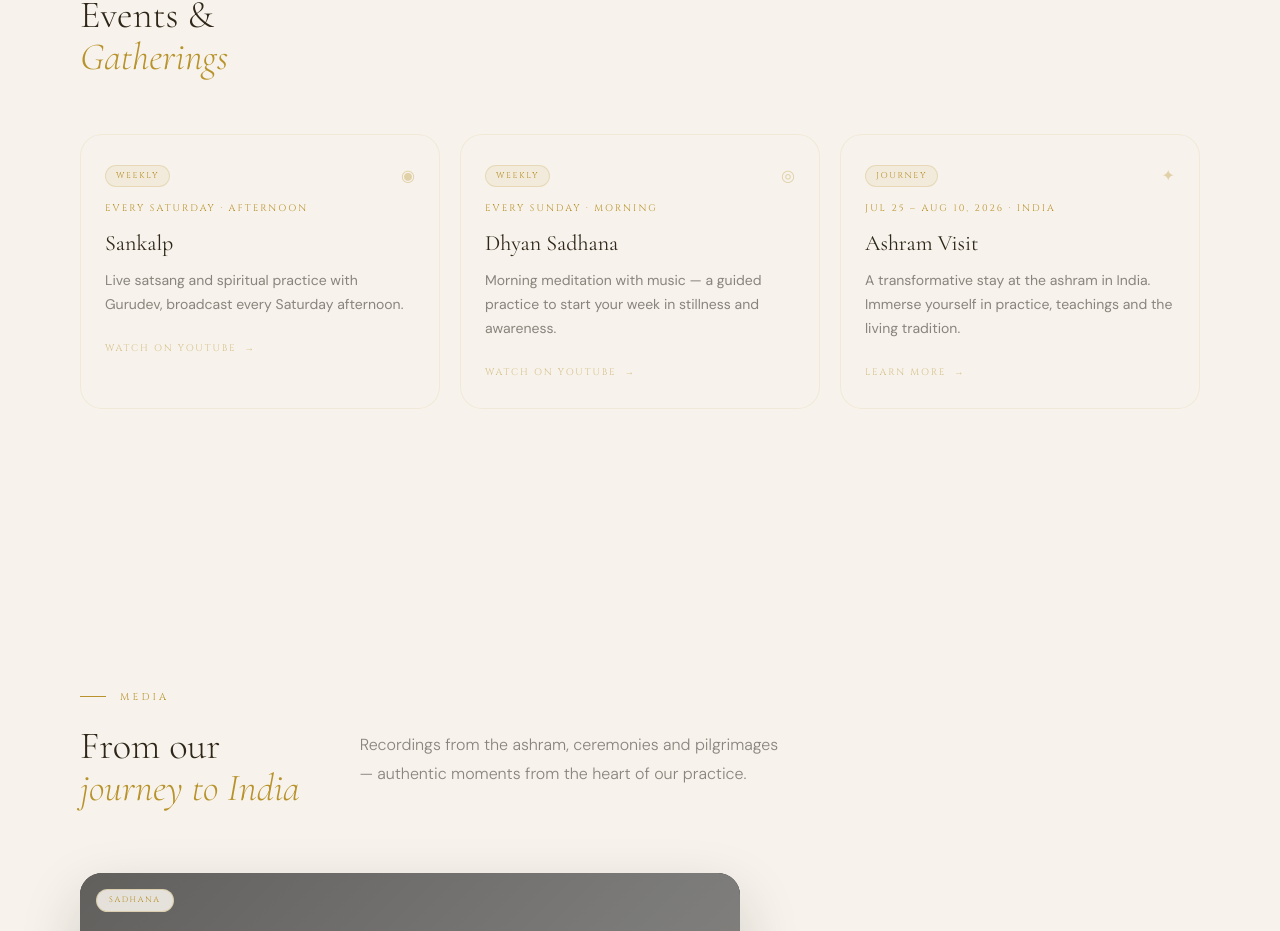
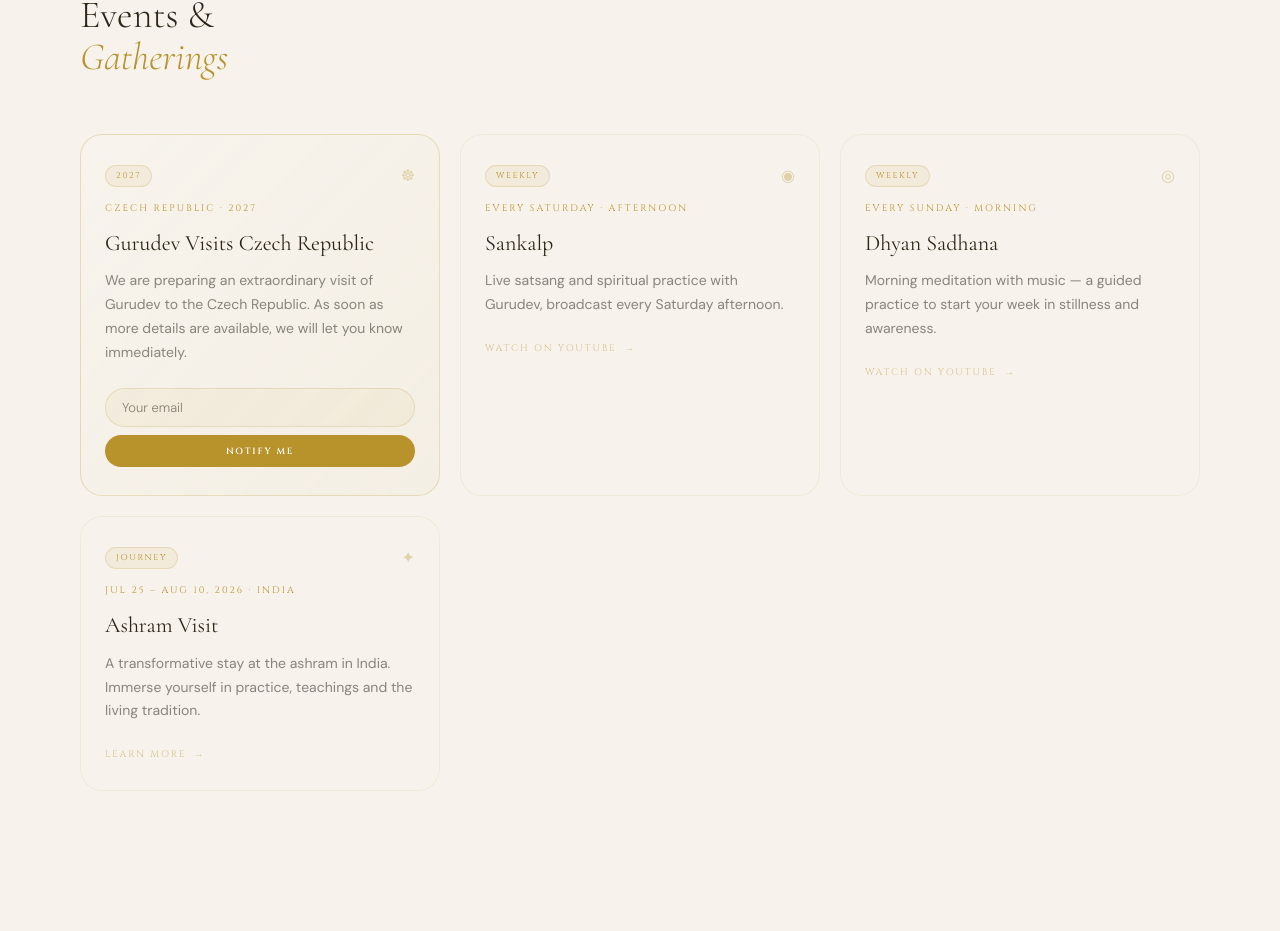
Before and after one commit to kocandrle69/zero-balance-next, a Next.js app: page / in a window 1280 px wide. Shown: the part 5212-6143 px from the top of the page. Built offline with nearby package versions, Linux system fonts and the light colour scheme; no server answers; grey boxes are pictures that could not be loaded.

Commit message:
uprava mailing list - dle jazyka

```diff
--- a/package.json
+++ b/package.json
@@ -9,6 +9,7 @@
     "lint": "eslint"
   },
   "dependencies": {
+    "@fontsource-variable/inter": "^5.2.8",
     "next": "16.2.6",
     "react": "19.2.4",
     "react-dom": "19.2.4"
--- a/src/app/globals.css
+++ b/src/app/globals.css
@@ -44,7 +44,8 @@ section[id] {
   scroll-margin-top: 70px;
 }
 
-/* subtle grain overlay */
+/* subtle grain overlay — transform:translateZ(0) forces a GPU compositing layer so
+   Safari rasterises the SVG feTurbulence once instead of every repaint */
 body::after {
   content: '';
   position: fixed;
@@ -53,6 +54,8 @@ body::after {
   pointer-events: none;
   z-index: 9000;
   opacity: 0.5;
+  transform: translateZ(0);
+  will-change: transform;
 }
 
 ::-webkit-scrollbar { width: 3px; }
--- a/src/components/EventsSection.module.css
+++ b/src/components/EventsSection.module.css
@@ -98,3 +98,49 @@
   .events { padding: 52px 20px; }
   .eventCard { padding: 28px 24px; }
 }
+
+/* ── Gurudev 2027 card ─────────────────────────────────────────── */
+.eventCardGurudev {
+  border-color: rgba(184,146,42,0.25);
+  background: linear-gradient(135deg, var(--bg) 0%, rgba(184,146,42,0.04) 100%);
+}
+
+.gurudevForm {
+  display: flex; flex-direction: column; gap: 8px;
+}
+
+.gurudevInput {
+  width: 100%; padding: 10px 16px;
+  background: rgba(184,146,42,0.06);
+  border: 1px solid rgba(184,146,42,0.2);
+  border-radius: 100px; color: var(--ink2);
+  font-size: 13px; font-weight: 300;
+  font-family: 'DM Sans', sans-serif;
+  outline: none; transition: border-color 0.3s;
+  box-sizing: border-box;
+}
+.gurudevInput::placeholder { color: var(--muted); }
+.gurudevInput:focus { border-color: rgba(184,146,42,0.5); }
+
+.gurudevBtn {
+  width: 100%; padding: 10px 16px;
+  background: var(--gold);
+  border: none; border-radius: 100px;
+  color: #fff; font-family: 'Cinzel', serif;
+  font-size: 9px; font-weight: 600;
+  letter-spacing: 0.2em; text-transform: uppercase;
+  cursor: pointer; transition: background 0.3s;
+}
+.gurudevBtn:hover { background: #C9A84C; }
+.gurudevBtn:disabled { opacity: 0.6; cursor: not-allowed; }
+
+.gurudevSuccess {
+  font-family: 'Cinzel', serif; font-size: 9.5px;
+  letter-spacing: 0.15em; color: var(--gold);
+  text-transform: uppercase; padding: 8px 0;
+}
+
+.gurudevError {
+  font-size: 12px; color: rgba(220,80,80,0.85);
+  padding-left: 4px; margin: 0;
+}
--- a/src/components/EventsSection.tsx
+++ b/src/components/EventsSection.tsx
@@ -1,9 +1,12 @@
 'use client'
 
-import { useRef } from 'react'
+import { useRef, useState } from 'react'
 import styles from './EventsSection.module.css'
 import { useLang } from '../contexts/LangContext'
 import { useScrollRevealAll } from '../hooks/useScrollReveal'
+
+const BREVO_API_KEY = process.env.NEXT_PUBLIC_BREVO_API_KEY ?? ''
+const GURUDEV_LIST_ID = 8 // "Zájem o návštěvu Gurudeva 2027"
 
 const EVENTS = [
   {
@@ -18,6 +21,7 @@ const EVENTS = [
     url:     'https://www.youtube.com/@karaulisarkarofficial',
     tag:     'WEEKLY',
     icon:    '◉',
+    type:    'link' as const,
   },
   {
     dateEN: 'Every Sunday · Morning',
@@ -31,6 +35,7 @@ const EVENTS = [
     url:     'https://www.youtube.com/@PoornaGuru',
     tag:     'WEEKLY',
     icon:    '◎',
+    type:    'link' as const,
   },
   {
     dateEN: 'Jul 25 – Aug 10, 2026 · India',
@@ -44,8 +49,95 @@ const EVENTS = [
     url:     '#india',
     tag:     'JOURNEY',
     icon:    '✦',
+    type:    'link' as const,
   },
 ]
+
+function GurudevCard({ cs }: { cs: boolean }) {
+  const [email, setEmail] = useState('')
+  const [status, setStatus] = useState<'idle' | 'loading' | 'ok' | 'err'>('idle')
+
+  async function handleSubmit() {
+    if (!email || !/\S+@\S+\.\S+/.test(email)) {
+      setStatus('err')
+      return
+    }
+    setStatus('loading')
+
+    if (!BREVO_API_KEY) {
+      setTimeout(() => { setStatus('ok'); setEmail('') }, 600)
+      return
+    }
+
+    try {
+      const res = await fetch('https://api.brevo.com/v3/contacts', {
+        method: 'POST',
+        headers: { 'Content-Type': 'application/json', 'api-key': BREVO_API_KEY },
+        body: JSON.stringify({ email, listIds: [GURUDEV_LIST_ID], updateEnabled: true,
+  attributes: { LANGUAGE: cs ? 'cs' : 'en' }  }),
+      })
+      if (res.ok || res.status === 204) {
+        setStatus('ok')
+        setEmail('')
+      } else {
+        setStatus('err')
+      }
+    } catch {
+      setStatus('err')
+    }
+  }
+
+  return (
+    <div className={`${styles.eventCard} ${styles.eventCardGurudev} r`} style={{ transitionDelay: '0.32s' }}>
+      <div className={styles.eventTop}>
+        <span className={styles.eventTag}>2027</span>
+        <span className={styles.eventIcon}>☸</span>
+      </div>
+      <span className={styles.eventDate}>
+        {cs ? 'Česká republika · 2027' : 'Czech Republic · 2027'}
+      </span>
+      <div className={styles.eventTitle}>
+        {cs ? 'Příjezd Gurudeva do ČR' : 'Gurudev Visits Czech Republic'}
+      </div>
+      <p className={styles.eventDesc}>
+        {cs
+          ? 'Připravujeme výjimečnou návštěvu Gurudeva v České republice. Jakmile budou k dispozici přesnější informace, dáme vám okamžitě vědět.'
+          : 'We are preparing an extraordinary visit of Gurudev to the Czech Republic. As soon as more details are available, we will let you know immediately.'}
+      </p>
+
+      {status === 'ok' ? (
+        <p className={styles.gurudevSuccess}>
+          {cs ? '✦ Zaregistrováno — budeme vás informovat' : '✦ Registered — we will keep you informed'}
+        </p>
+      ) : (
+        <div className={styles.gurudevForm}>
+          <input
+            type="email"
+            placeholder={cs ? 'Váš e-mail' : 'Your email'}
+            value={email}
+            onChange={e => { setEmail(e.target.value); setStatus('idle') }}
+            onKeyDown={e => e.key === 'Enter' && handleSubmit()}
+            disabled={status === 'loading'}
+            className={styles.gurudevInput}
+          />
+          <button
+            type="button"
+            onClick={handleSubmit}
+            disabled={status === 'loading'}
+            className={styles.gurudevBtn}
+          >
+            {status === 'loading' ? '…' : cs ? 'Mám zájem' : 'Notify me'}
+          </button>
+          {status === 'err' && (
+            <p className={styles.gurudevError}>
+              {cs ? 'Zadejte platný e-mail.' : 'Please enter a valid email.'}
+            </p>
+          )}
+        </div>
+      )}
+    </div>
+  )
+}
 
 export default function EventsSection() {
   const { lang } = useLang()
@@ -64,6 +156,7 @@ export default function EventsSection() {
       </div>
 
       <div className={styles.eventsGrid}>
+        <GurudevCard cs={cs} />
         {EVENTS.map((ev, i) => (
           <div
             key={i}
```
Also changed, not shown: 1 other file (tests, documents, lock files or other folders).
